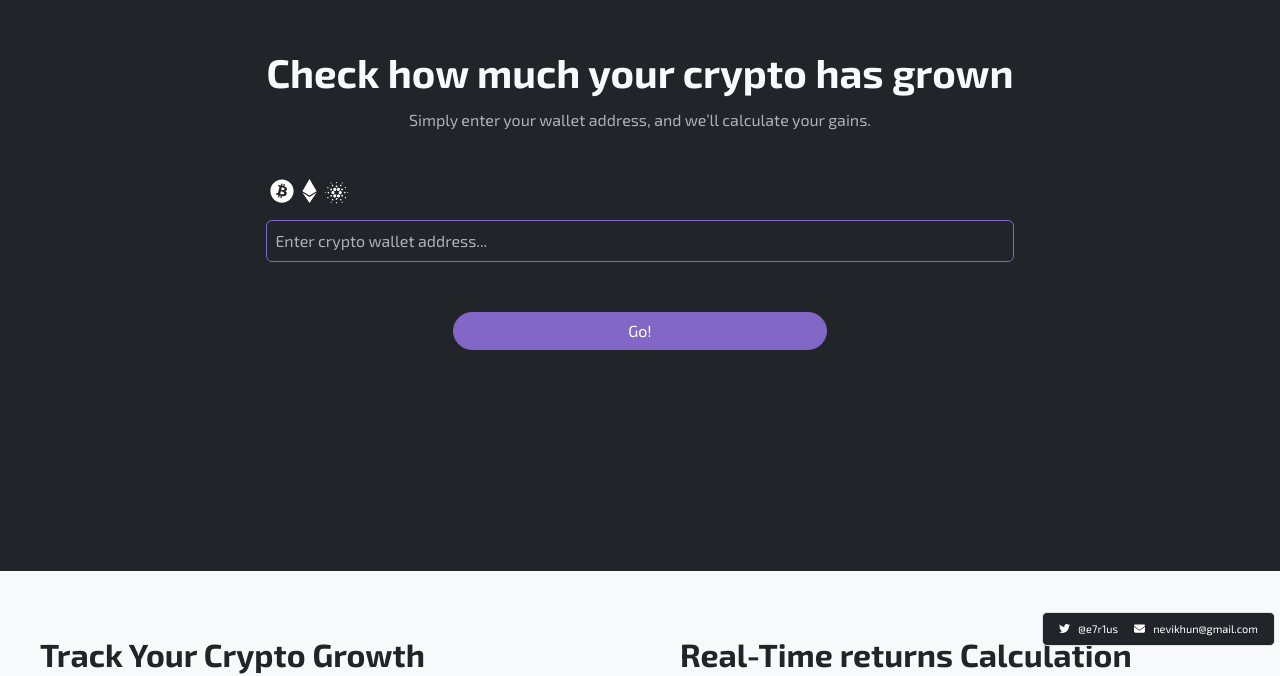
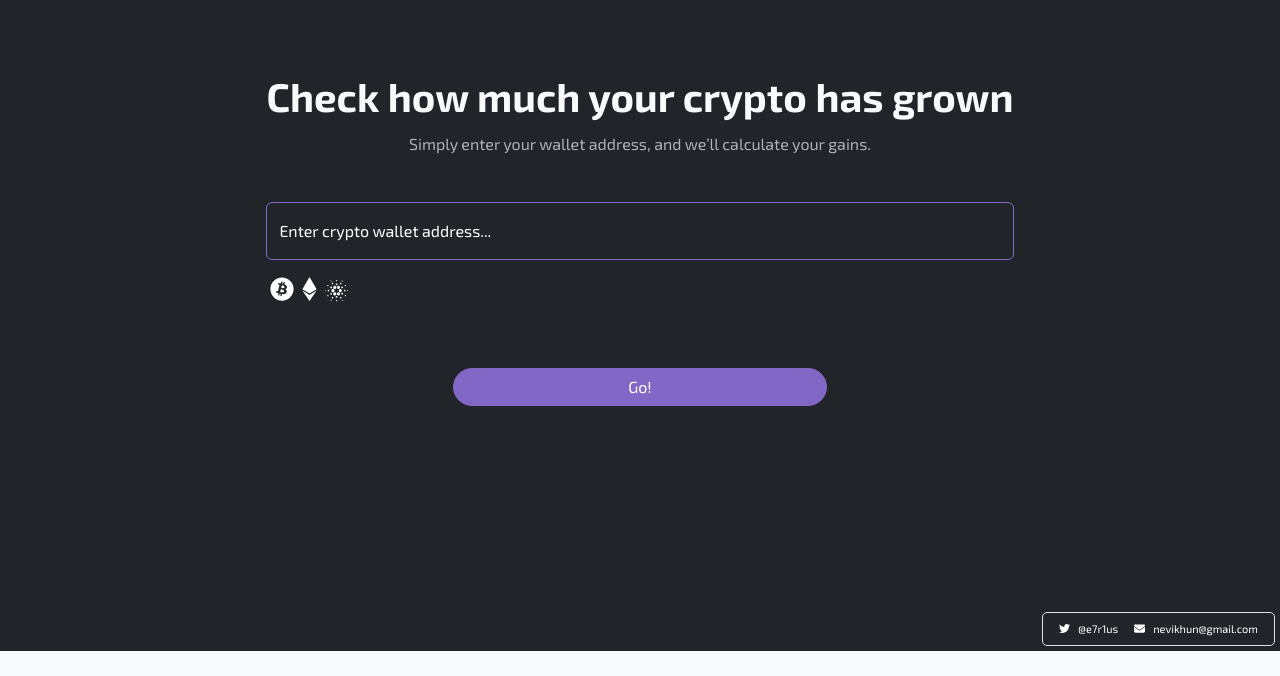
Before and after one commit to emnevi/cryptoquery, a Next.js app: page / in a window 1280 px wide. Shown: the part 149-825 px from the top of the page. Built offline with nearby package versions, Linux system fonts and the light colour scheme; no server answers.

Commit message:
floating input

```diff
--- a/src/app/components/search.js
+++ b/src/app/components/search.js
@@ -14,6 +14,18 @@ const Search = ({ handleSubmit, setWallet, error, wallet, loading, languageDetec
             <h1 className="text-light mb-1 fw-bold" style={{ paddingBottom: 8 }}>{UIMessages[languageDetected].title}</h1>
             <span className="text-muted mb-3" style={{ paddingBottom: 30 }}>{UIMessages[languageDetected].subtitle}</span>
             <form onSubmit={handleSubmit} className="mb-4">
+
+
+                <div className="form-floating mb-3">
+                    <input
+                        className="form-control border-primary"
+                        value={wallet}
+                        onChange={(e) => setWallet(e.target.value)}
+                        id="floatingInput"
+                        placeholder={UIMessages[languageDetected].inputPlaceholer}
+                    />
+                    <label for="floatingInput">{UIMessages[languageDetected].inputPlaceholer}</label>
+                </div>
                 <div className="d-flex justify-content-start align-items-center mb-3">
                     <FontAwesomeIcon className="mx-1" size="xl" icon={faBitcoin} />
                     <FontAwesomeIcon className="mx-1" size="xl" icon={faEthereum} />
@@ -21,13 +33,6 @@ const Search = ({ handleSubmit, setWallet, error, wallet, loading, languageDetec
                         <AdaIcon className="ada-logo mx-1" width={23.25} height={23.25}></AdaIcon>
                     </div>
                 </div>
-                <input
-                    type="text"
-                    value={wallet}
-                    onChange={(e) => setWallet(e.target.value)}
-                    placeholder={UIMessages[languageDetected].inputPlaceholer}
-                    className="form-control p-2 border-primary"
-                />
 
                 {error && <p className="text-danger">{error}</p>}
                 <div className="d-flex w-100 justify-content-center">
--- a/src/app/globals.css
+++ b/src/app/globals.css
@@ -35,7 +35,7 @@ body {
 
 .mainContainer{
   width: 100vw;
-  height: 90vh;
+  height: 100vh;
 }
 
 .infoBar{
--- a/src/app/page.js
+++ b/src/app/page.js
@@ -201,8 +201,8 @@ export default function Home() {
         </div>
 
       </div>
-      <ExplanationSection languageDetected={languageDetected} />
-
+      {!transactions && <ExplanationSection languageDetected={languageDetected} />
+}
       <Info></Info>
 
     </div>
```
